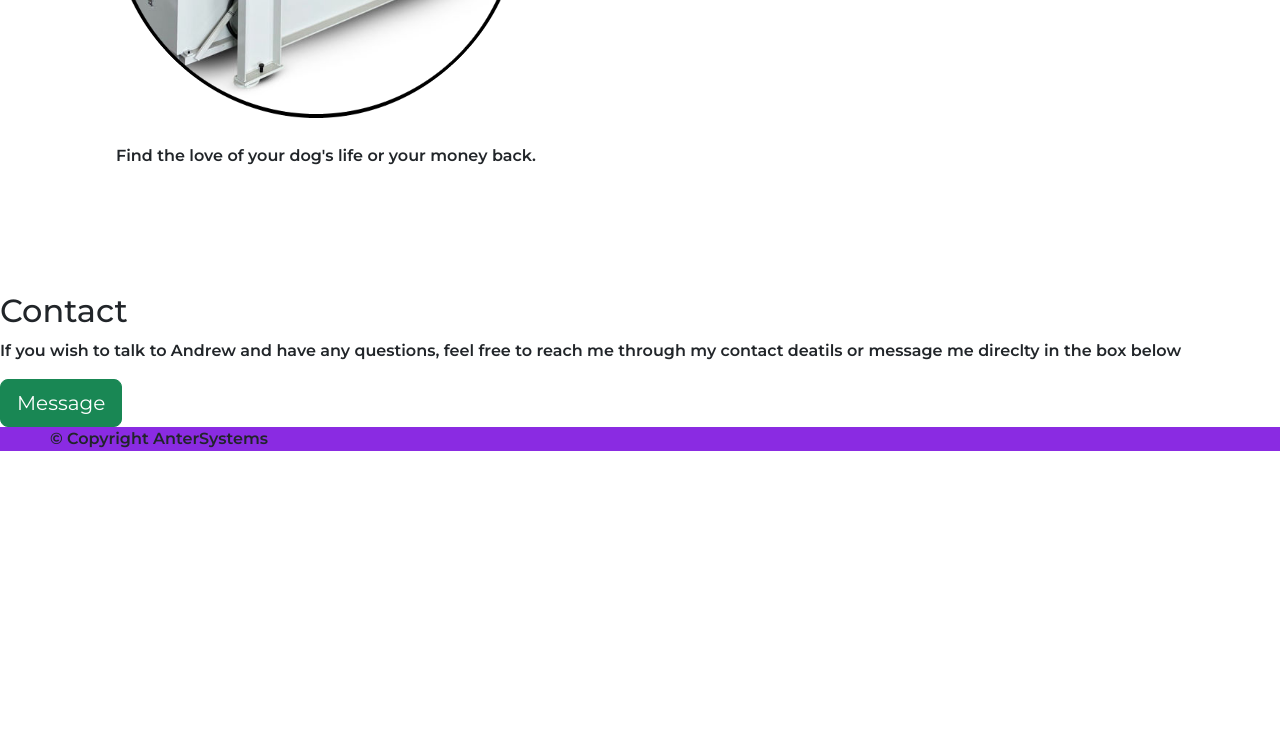
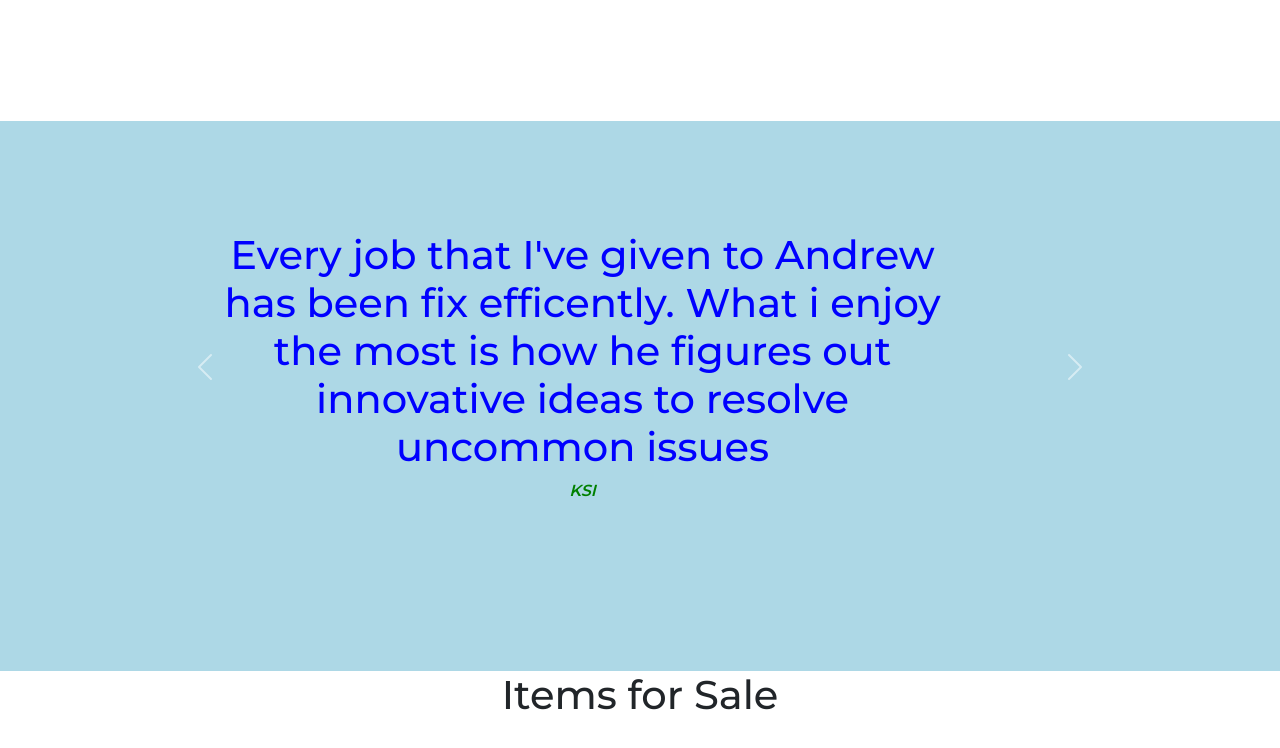
Before and after one commit to kmiecik013/AnterSystems-Test, a plain HTML site: page index.html in a window 1280 px wide. Shown: the part 1808-2556 px from the top of the page. Before the commit the page ends 2275 px from the top, so only its background shows below. Drawn offline with nearby package versions, Linux system fonts and the light colour scheme; a web font is replaced by a local one.

Commit message:
added carousel

```diff
--- a/css/styles.css
+++ b/css/styles.css
@@ -32,7 +32,8 @@ body {
 
 .navbar-brand {
   font-family: machine;
-  font-size:30px;
+  font-size:50px;
+
 }
 
 
@@ -54,7 +55,7 @@ body {
 }
 
 .product-image {
-    width:400px;
+    width:300px;
     -webkit-filter: drop-shadow(2px 2px 0 black)
                 drop-shadow(-2px 2px 0 black)
                 drop-shadow(2px -2px 0 black)
@@ -82,8 +83,12 @@ filter: drop-shadow(2px 2px 0 black)
 }
 
 .footer {
-  padding:0 50px;
-  background-color: blueviolet;
+  padding:30px 0px;
+  background-color: skyblue;
+  display: flex;
+  justify-content: center;
+  font-size: 20px;
+  font-weight: bold;
 }
 
 .title-products {
@@ -97,3 +102,29 @@ filter: drop-shadow(2px 2px 0 black)
 .product-description {
   padding-top: 30px;
 }
+
+#testimonials {
+  text-align: center;
+  background-color: lightblue;
+  height:550px;
+}
+
+.h1-carousel {
+  color:blue;
+  font-family: "Montserrat";
+}
+
+em{
+  color:green;
+  font-family: "Montserrat";
+}
+
+.carousel-item {
+  padding:7% 15%;
+}
+
+#sell {
+  text-align: center;
+  height:600px;
+
+}
--- a/index.html
+++ b/index.html
@@ -49,7 +49,7 @@
     <div class="row">
 
       <div class="col-lg-6">
-        <h1 class="first-title">Meet new and interesting dogs nearby.</h1>
+        <h1 class="first-title">We turn broken to brand new and opperational</h1>
         <button type="button" class="btn btn-dark btn-lg"><i class="fa-brands fa-apple"></i> Download</button>
         <button type="button" class="btn btn-outline-secondary btn-lg"><i class="fa-brands fa-google-play"></i> Download</button>
       </div>
@@ -97,18 +97,39 @@
   <!-- Testimonials -->
 
   <section id="testimonials">
+<div class="container-fluid">
+    <div id="carouselExampleControls" class="carousel slide" data-bs-ride="carousel" data-interval="2000">
+      <div class="carousel-inner">
+        <div class="carousel-item active">
+        <h1 class="h1-carousel" >Every job that I've given to Andrew has been fix efficently. What i enjoy the most is how he figures out innovative ideas to resolve uncommon issues</h1>
+        <em>KSI</em>
+        </div>
+        <div class="carousel-item">
+          <h1 class="h1-carousel">He's one of the hardest working people i know</h1>
+          <em>Miniminter</em>
+        </div>
+        <div class="carousel-item">
+        <h1 class="h1-carousel">Perfect 10/10 for Andrew</h1>
+        <em>Slug</em>
+        </div>
+      </div>
+      <button class="carousel-control-prev" type="button" data-bs-target="#carouselExampleControls" data-bs-slide="prev">
+        <span class="carousel-control-prev-icon" aria-hidden="true"></span>
 
+      </button>
+      <button class="carousel-control-next" type="button" data-bs-target="#carouselExampleControls" data-bs-slide="next">
+        <span class="carousel-control-next-icon" aria-hidden="true"></span>
 
-    <!-- <h2 class="testimonial-text">My dog used to be so lonely, but with TinDog's help, they've found the love of their life. I think.</h2>
-    <img class="testimonial-image" src="images/lady-img.jpg" alt="lady-profile">
-    <em>Beverly, Illinois</em> -->
-
+      </button>
+    </div>
+  </div>
   </section>
 
 
   <!-- Press -->
 
-  <section id="press">
+  <section id="sell">
+    <h1>Items for Sale</h1>
 
 
   </section>
```
